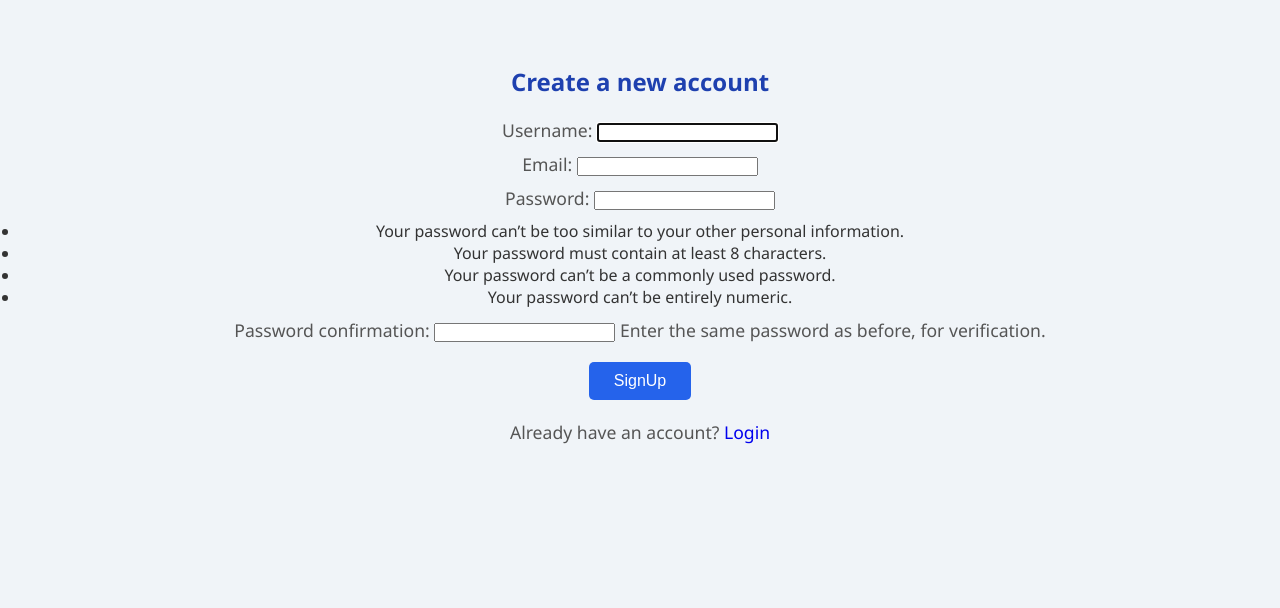
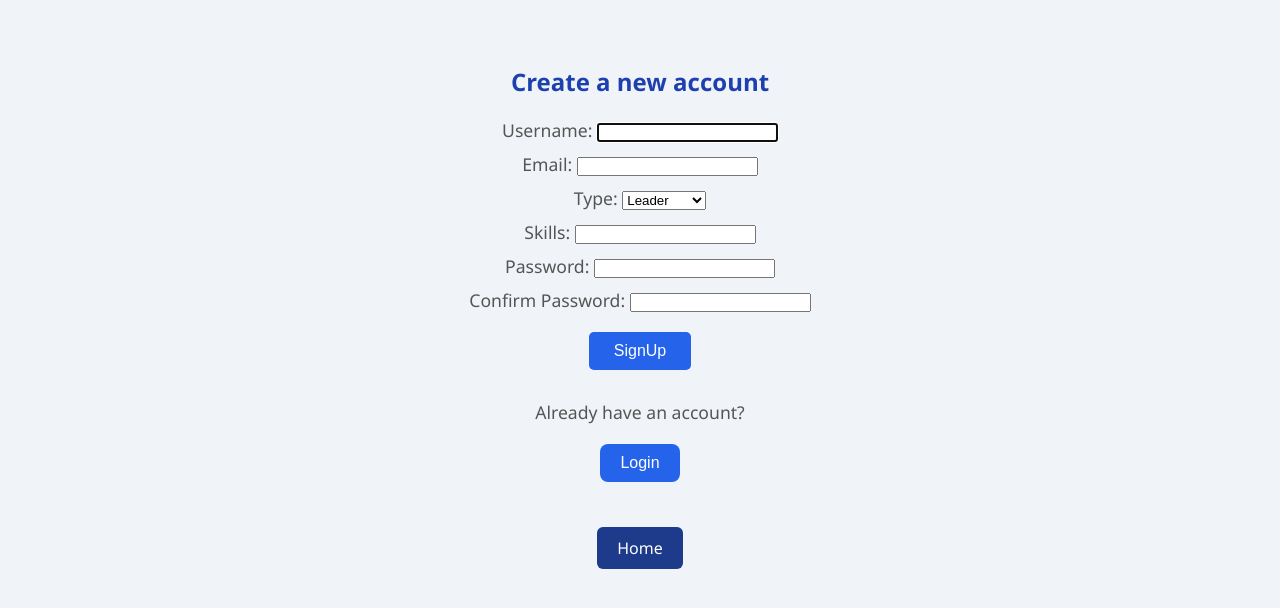
Before and after one commit to Emixin/TeamUps, a Django app: page /signup/ in a window 1280 px wide. Shown: the top 608 px of the page. Run offline with Django 5.2, Linux system fonts and the light colour scheme.

```diff
--- a/main/forms.py
+++ b/main/forms.py
@@ -12,9 +12,21 @@ class MyLoginForm(forms.Form):
 
 
 class MySignUpForm(UserCreationForm):
+    type = forms.ChoiceField(choices=User.CHARACTER_TYPES, required=True)
+    skills = forms.CharField(max_length=100, required=True)
+
+    password1 = forms.CharField(label="Password", strip=False, widget=forms.PasswordInput(attrs={"autocomplete": "new-password"}), help_text="")
+    password2 = forms.CharField(label="Confirm Password", strip=False, widget=forms.PasswordInput(attrs={"autocomplete": "new-password"}), help_text="")
+
     class Meta:
         model = User
-        fields = ["username", "email", "password1", "password2"]
+        fields = ["username", "email", "type", "skills", "password1", "password2"]
+
+    def clean_skills(self):
+        skills = self.cleaned_data.get("skills")
+        if not skills or skills.strip() == "":
+            raise forms.ValidationError("You must enter at least one skill")
+        return skills
 
 
 class TeamForm(forms.ModelForm):
--- a/main/models.py
+++ b/main/models.py
@@ -18,7 +18,7 @@ class User(AbstractUser):
     username = models.CharField(max_length=20, unique=True)
     email = models.EmailField(unique=True)
     type = models.CharField(max_length=20, choices=CHARACTER_TYPES)
-    skills = models.CharField(max_length=100, blank=True)
+    skills = models.CharField(max_length=100)
     score = models.DecimalField(max_digits=2,
                                 decimal_places=1,
                                 validators=[MinValueValidator(1.0), MaxValueValidator(5.0)],
--- a/main/templates/main/signup.html
+++ b/main/templates/main/signup.html
@@ -12,6 +12,12 @@
         {{ form.as_p }}
         <button type="submit">SignUp</button>
     </form>
-    <p>Already have an account? <a href="{% url 'login' %}">Login</a></p>
+    <div class="auth-buttons">
+        <p>Already have an account?</p>
+        <a href="{% url 'login' %}"><button>Login</button></a>
+    </div>
+    <div class="dashboard-links">
+        <a href="{% url 'home' %}">Home</a>
+    </div>
 </body>
 </html>
```
Also changed, not shown: main/learning_model/matchmaker.py (+11 -1 lines), main/learning_model/train.py (+28 -4 lines), main/templates/main/login.html (+9 -5 lines), db.sqlite3, 1 other file.
